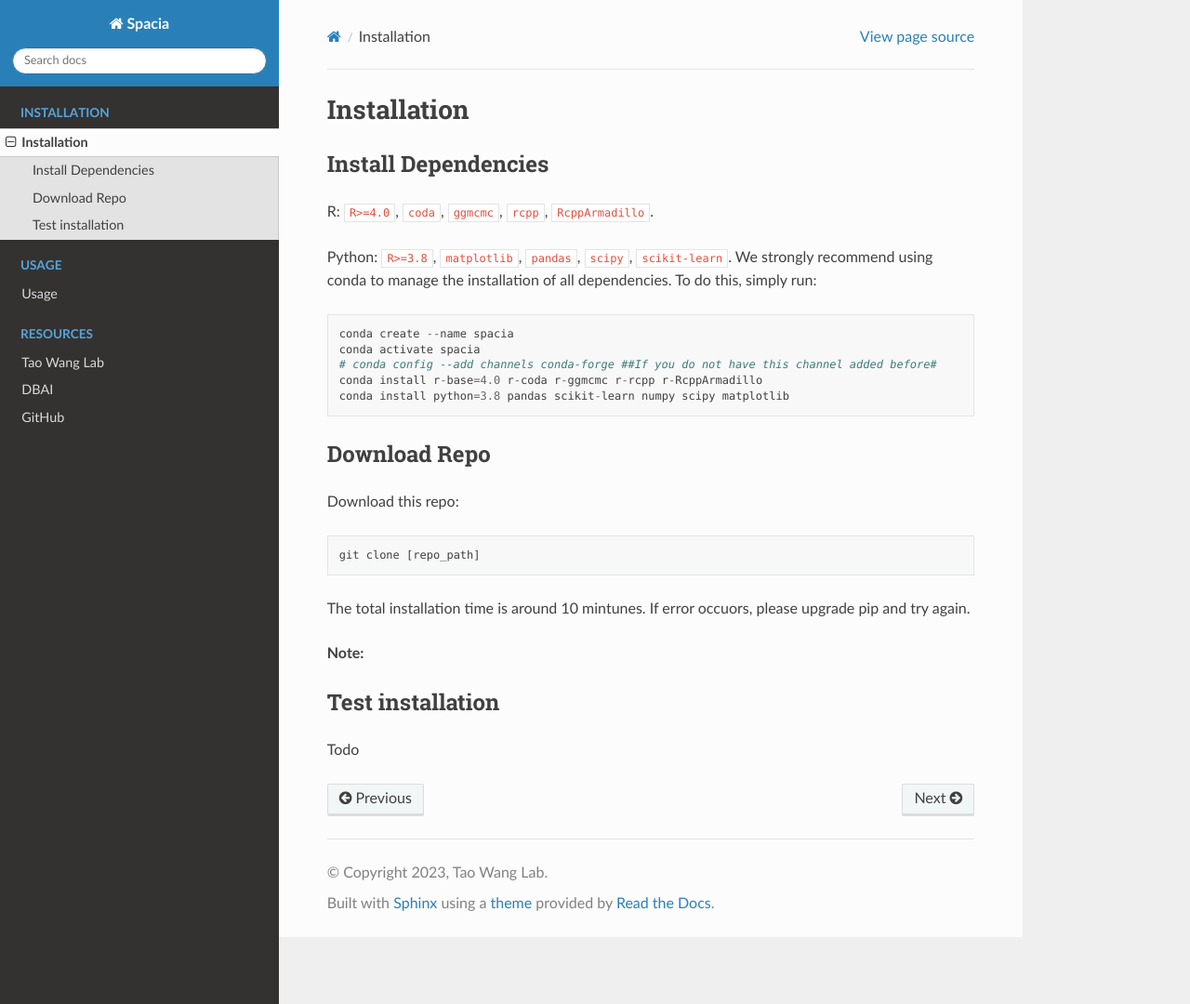
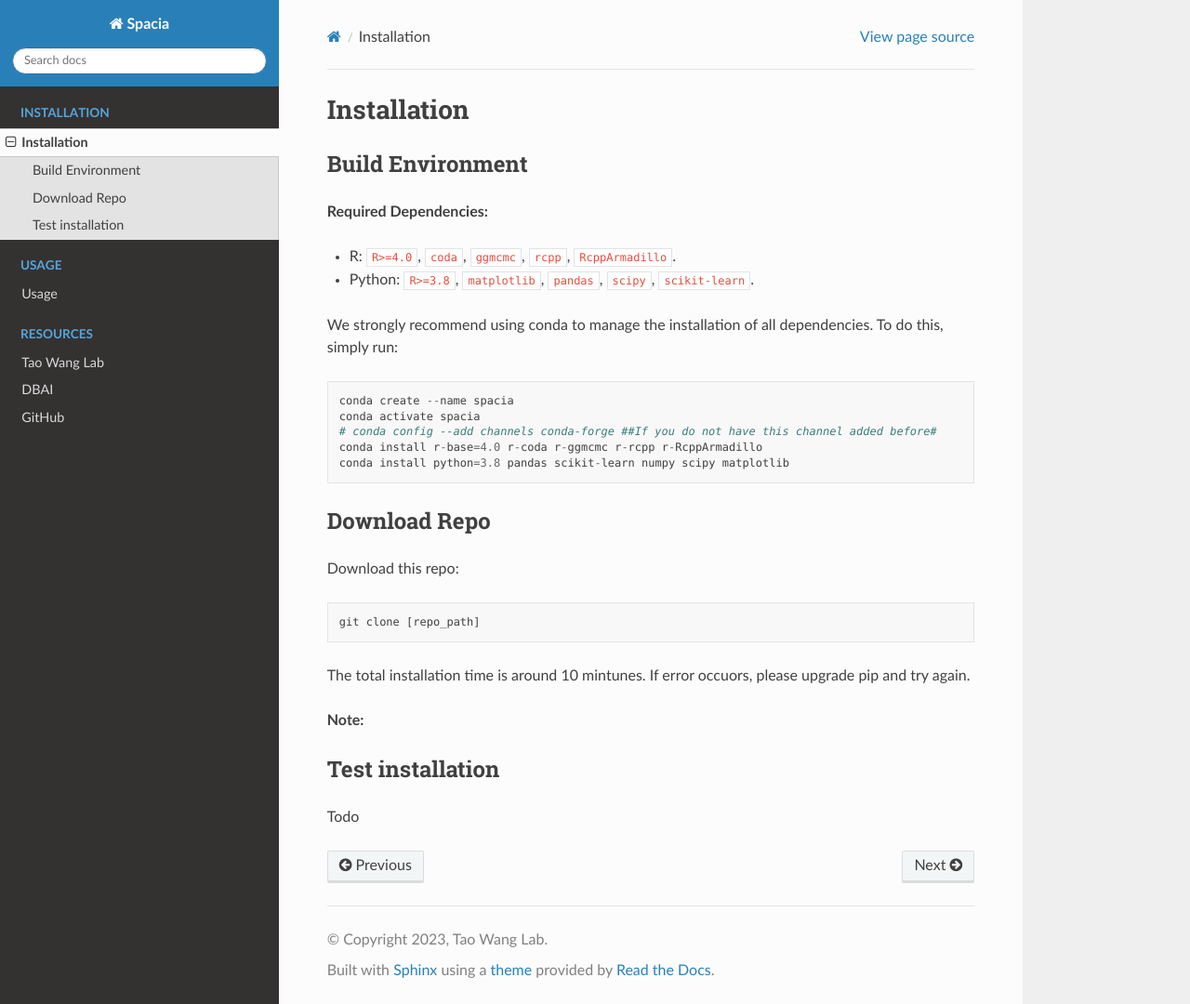
Before and after one commit to nickwfj123/spacia2022_doc, a Sphinx documentation site: the page built from docs/installation.rst, in a window 1280 px wide and 1080 px high. Shown: the whole window at 93% size. Built offline with Sphinx 7.4.7 and the Read the Docs theme 2.0.0, drawn with Linux system fonts in a browser that asks for light colours.

Commit message:
Update installation.rst

```diff
--- a/docs/installation.rst
+++ b/docs/installation.rst
@@ -1,12 +1,15 @@
 Installation
 ======
 
-Install Dependencies
+Build Environment
 --------
-R: ``R>=4.0``, ``coda``, ``ggmcmc``, ``rcpp``, ``RcppArmadillo``.
 
-Python: ``R>=3.8``, ``matplotlib``, ``pandas``, ``scipy``, ``scikit-learn``. We strongly recommend using conda to manage the installation of all dependencies. To do this, simply run:
+**Required Dependencies:**
 
+- R: ``R>=4.0``, ``coda``, ``ggmcmc``, ``rcpp``, ``RcppArmadillo``.
+- Python: ``R>=3.8``, ``matplotlib``, ``pandas``, ``scipy``, ``scikit-learn``.
+
+We strongly recommend using conda to manage the installation of all dependencies. To do this, simply run:
 ::
 
   conda create --name spacia
```
